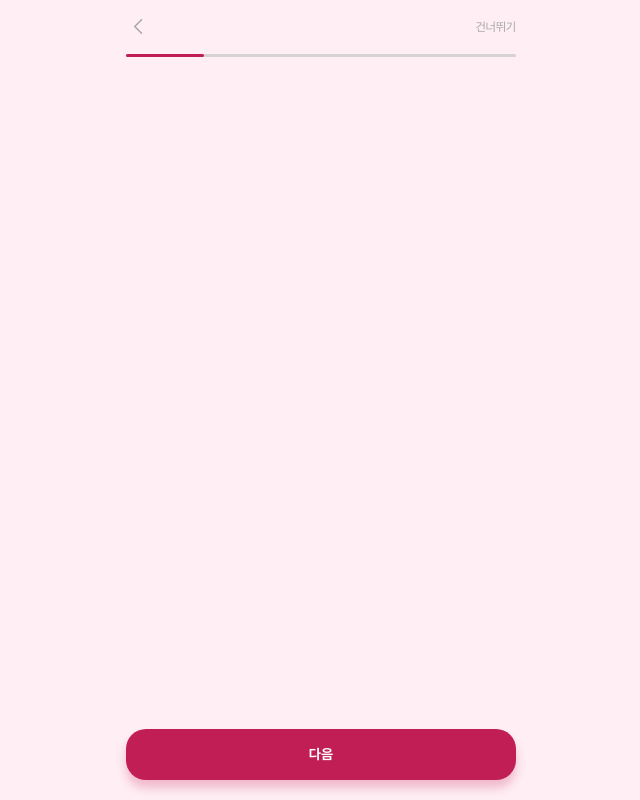
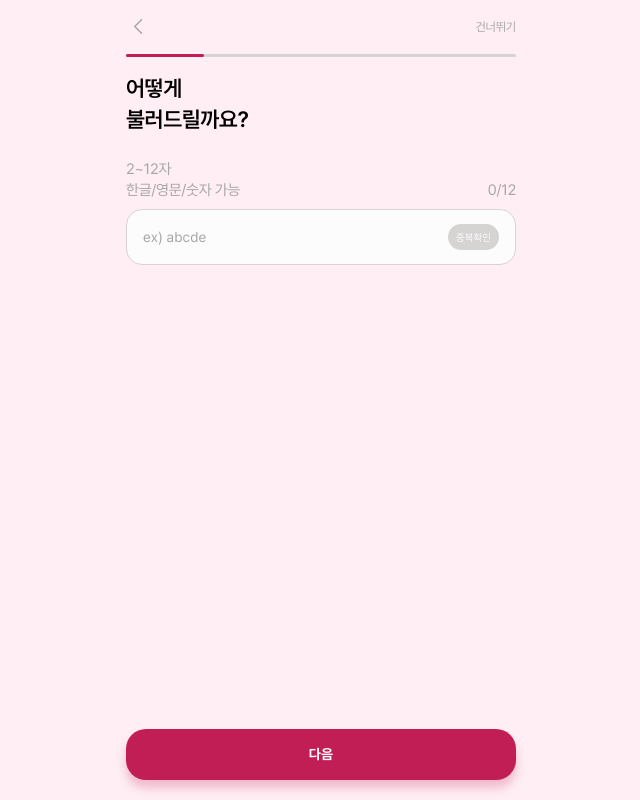
Before and after one commit to It-is-a-Secret/front, a React (Vite) app: page /onboarding in a window 1280 px wide. Shown: the whole page, without its empty margins (319-959 px from the left). Built offline with nearby package versions, Linux system fonts and the light colour scheme.

Commit message:
feat: 온보딩페이지 닉네임

```diff
--- a/src/pages/onboarding/components/BirthYearScroll.tsx
+++ b/src/pages/onboarding/components/BirthYearScroll.tsx
@@ -13,21 +13,36 @@ const CENTER_PADDING = (SCROLL_HEIGHT - ITEM_HEIGHT) / 2;
 
 export const BirthYearScroll = ({value, onChange}: BirthYearScrollProps) => {
   const scrollRef = useRef<HTMLDivElement>(null);
+  const scrollTimerRef = useRef<number | null>(null);
+  const didInitScrollRef = useRef(false);
 
   useEffect(() => {
+    if (didInitScrollRef.current) {
+      return;
+    }
+
     const selectedIndex = BIRTH_YEARS.indexOf(value);
 
     if (selectedIndex < 0) {
       return;
     }
 
+    didInitScrollRef.current = true;
     scrollRef.current?.scrollTo({
       top: selectedIndex * ITEM_HEIGHT,
-      behavior: 'smooth',
+      behavior: 'auto',
     });
   }, [value]);
 
-  const handleScroll = () => {
+  useEffect(() => {
+    return () => {
+      if (scrollTimerRef.current) {
+        window.clearTimeout(scrollTimerRef.current);
+      }
+    };
+  }, []);
+
+  const changeToCenteredYear = () => {
     const scrollTop = scrollRef.current?.scrollTop ?? 0;
     const selectedIndex = Math.round(scrollTop / ITEM_HEIGHT);
     const nextYear = BIRTH_YEARS[selectedIndex];
@@ -35,6 +50,32 @@ export const BirthYearScroll = ({value, onChange}: BirthYearScrollProps) => {
     if (nextYear && nextYear !== value) {
       onChange(nextYear);
     }
+  };
+
+  const handleScroll = () => {
+    if (scrollTimerRef.current) {
+      window.clearTimeout(scrollTimerRef.current);
+    }
+
+    scrollTimerRef.current = window.setTimeout(changeToCenteredYear, 120);
+  };
+
+  const handleSelectYear = (year: number) => {
+    const selectedIndex = BIRTH_YEARS.indexOf(year);
+
+    if (selectedIndex < 0) {
+      return;
+    }
+
+    if (scrollTimerRef.current) {
+      window.clearTimeout(scrollTimerRef.current);
+    }
+
+    scrollRef.current?.scrollTo({
+      top: selectedIndex * ITEM_HEIGHT,
+      behavior: 'smooth',
+    });
+    onChange(year);
   };
 
   return (
@@ -64,7 +105,7 @@ export const BirthYearScroll = ({value, onChange}: BirthYearScrollProps) => {
                     ? 'text-bold-28 text-primary'
                     : 'text-medium-20 text-gray-400'
                 }`}
-                onClick={() => onChange(year)}>
+                onClick={() => handleSelectYear(year)}>
                 {year}
               </button>
             );
--- a/src/pages/onboarding/steps/NicknameStep.tsx
+++ b/src/pages/onboarding/steps/NicknameStep.tsx
@@ -1,3 +1,51 @@
+import {useState} from 'react';
+
+import {Input} from '@/shared/components/Input';
+
+const NICKNAME_MAX_LENGTH = 12;
+
 export const NicknameStep = () => {
-  return <div className='mt-[3rem]' />;
+  const [nickname, setNickname] = useState('');
+  const hasNickname = nickname.length > 0;
+
+  const handleCheckDuplicate = () => {
+    alert('사용 가능한 닉네임입니다.');
+  };
+
+  return (
+    <div className='mt-[1.6rem] flex flex-col gap-[2.4rem]'>
+      <h1 className='text-h1-22sb whitespace-pre-line'>
+        {'어떻게\n불러드릴까요?'}
+      </h1>
+
+      <div className='flex flex-col gap-[0.8rem]'>
+        <div className='text-body1-15r flex items-end justify-between text-gray-400'>
+          <div className='flex flex-col'>
+            <span>2~12자</span>
+            <span>한글/영문/숫자 가능</span>
+          </div>
+
+          <span>
+            {nickname.length}/{NICKNAME_MAX_LENGTH}
+          </span>
+        </div>
+
+        <Input
+          value={nickname}
+          onChange={(event) => setNickname(event.target.value)}
+          maxLength={NICKNAME_MAX_LENGTH}
+          placeholder='ex) abcde'
+          rightItem={
+            <button
+              type='button'
+              disabled={!hasNickname}
+              className='text-regular-10 rounded-full bg-primary px-[0.8rem] py-[0.6rem] text-white-800 disabled:bg-gray-200 disabled:text-white-800'
+              onClick={handleCheckDuplicate}>
+              중복확인
+            </button>
+          }
+        />
+      </div>
+    </div>
+  );
 };
--- a/src/shared/components/Input.tsx
+++ b/src/shared/components/Input.tsx
@@ -21,7 +21,7 @@ export const Input = ({
 
   return (
     <div
-      className={`bg-white-800 text-regular-14 flex w-full items-center rounded-[1.6rem] border px-[16px] py-[15.5px] ${
+      className={`bg-white-800 text-regular-14 flex w-full items-center rounded-[1.6rem] border px-[16px] py-[14px] ${
         isError || hasValue
           ? 'border-primary'
           : 'focus-within:border-primary border-gray-200'
```
